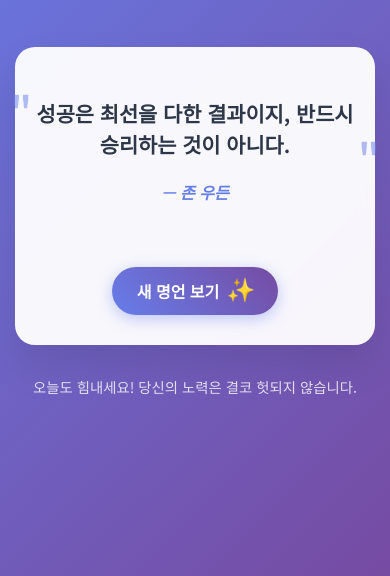
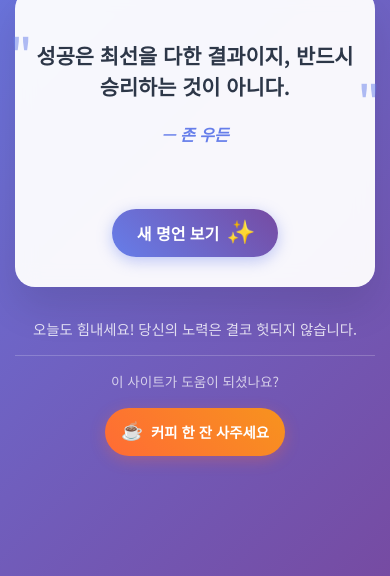
Before and after one commit to joomong0126/quotes_gen, a plain HTML site: page index.html in a window 390 px wide. Shown: the part 268-844 px from the top of the page. Drawn offline with Linux system fonts and the light colour scheme.

Commit message:
give_me_a_coffee

```diff
--- a/index.html
+++ b/index.html
@@ -36,6 +36,14 @@
 
         <footer class="footer">
             <p>오늘도 힘내세요! 당신의 노력은 결코 헛되지 않습니다.</p>
+
+            <div class="support-section">
+                <p class="support-text">이 사이트가 도움이 되셨나요?</p>
+                <a href="https://coff.ee/lhbmdjk" target="_blank" class="coffee-btn">
+                    <span class="coffee-icon">☕</span>
+                    <span class="coffee-text">커피 한 잔 사주세요</span>
+                </a>
+            </div>
         </footer>
     </div>
 
--- a/styles.css
+++ b/styles.css
@@ -151,6 +151,65 @@ body {
     animation: fadeIn 1s ease-out 0.6s both;
 }
 
+/* 후원 섹션 스타일 */
+.support-section {
+    margin-top: 20px;
+    padding-top: 20px;
+    border-top: 1px solid rgba(255, 255, 255, 0.2);
+}
+
+.support-text {
+    font-size: 0.9rem;
+    color: rgba(255, 255, 255, 0.7);
+    margin-bottom: 15px;
+}
+
+.coffee-btn {
+    display: inline-flex;
+    align-items: center;
+    gap: 8px;
+    background: linear-gradient(45deg, #ff6b35, #f7931e);
+    color: white;
+    text-decoration: none;
+    padding: 12px 20px;
+    border-radius: 25px;
+    font-size: 0.9rem;
+    font-weight: 600;
+    transition: all 0.3s ease;
+    box-shadow: 0 4px 15px rgba(255, 107, 53, 0.3);
+    position: relative;
+    overflow: hidden;
+}
+
+.coffee-btn:hover {
+    transform: translateY(-2px);
+    box-shadow: 0 6px 20px rgba(255, 107, 53, 0.5);
+    background: linear-gradient(45deg, #ff8559, #ffb347);
+}
+
+.coffee-btn:active {
+    transform: translateY(0);
+}
+
+.coffee-icon {
+    font-size: 1.1rem;
+    animation: steam 2s infinite;
+}
+
+.coffee-text {
+    font-size: 0.9rem;
+}
+
+/* 커피 증기 애니메이션 */
+@keyframes steam {
+    0%, 100% {
+        transform: translateY(0);
+    }
+    50% {
+        transform: translateY(-2px);
+    }
+}
+
 /* 페이드 효과 */
 .fade-out {
     opacity: 0;
@@ -248,6 +307,15 @@ body {
         padding: 12px 25px;
         font-size: 1rem;
     }
+
+    .coffee-btn {
+        padding: 10px 18px;
+        font-size: 0.85rem;
+    }
+
+    .support-text {
+        font-size: 0.85rem;
+    }
 }
 
 @media (max-width: 480px) {
@@ -271,6 +339,16 @@ body {
     .quote-container {
         min-height: 150px;
     }
+
+    .coffee-btn {
+        padding: 10px 16px;
+        font-size: 0.8rem;
+    }
+
+    .support-section {
+        margin-top: 15px;
+        padding-top: 15px;
+    }
 }
 
 /* 로딩 애니메이션 */
```
Also changed, not shown: 1 other file.
